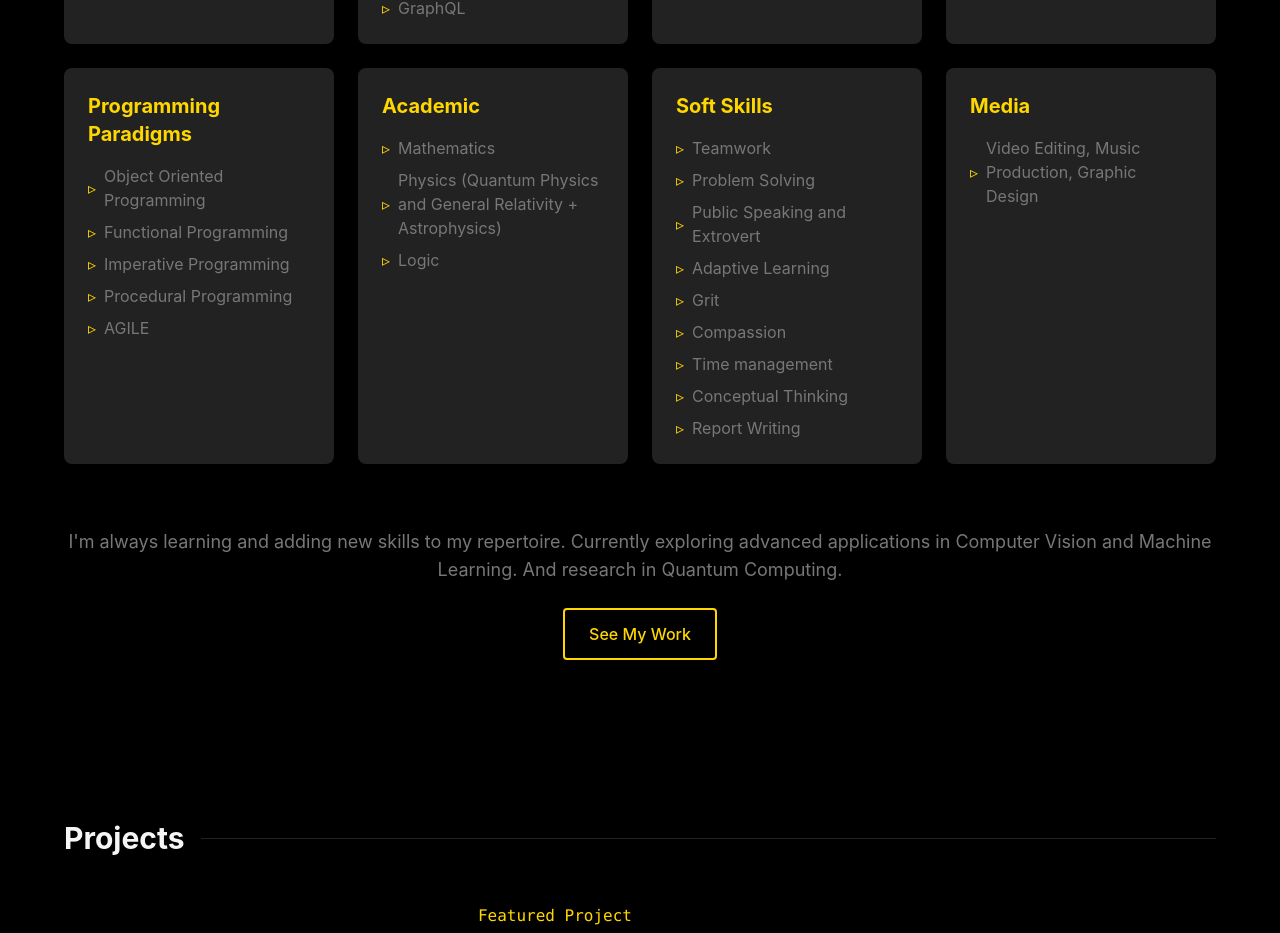
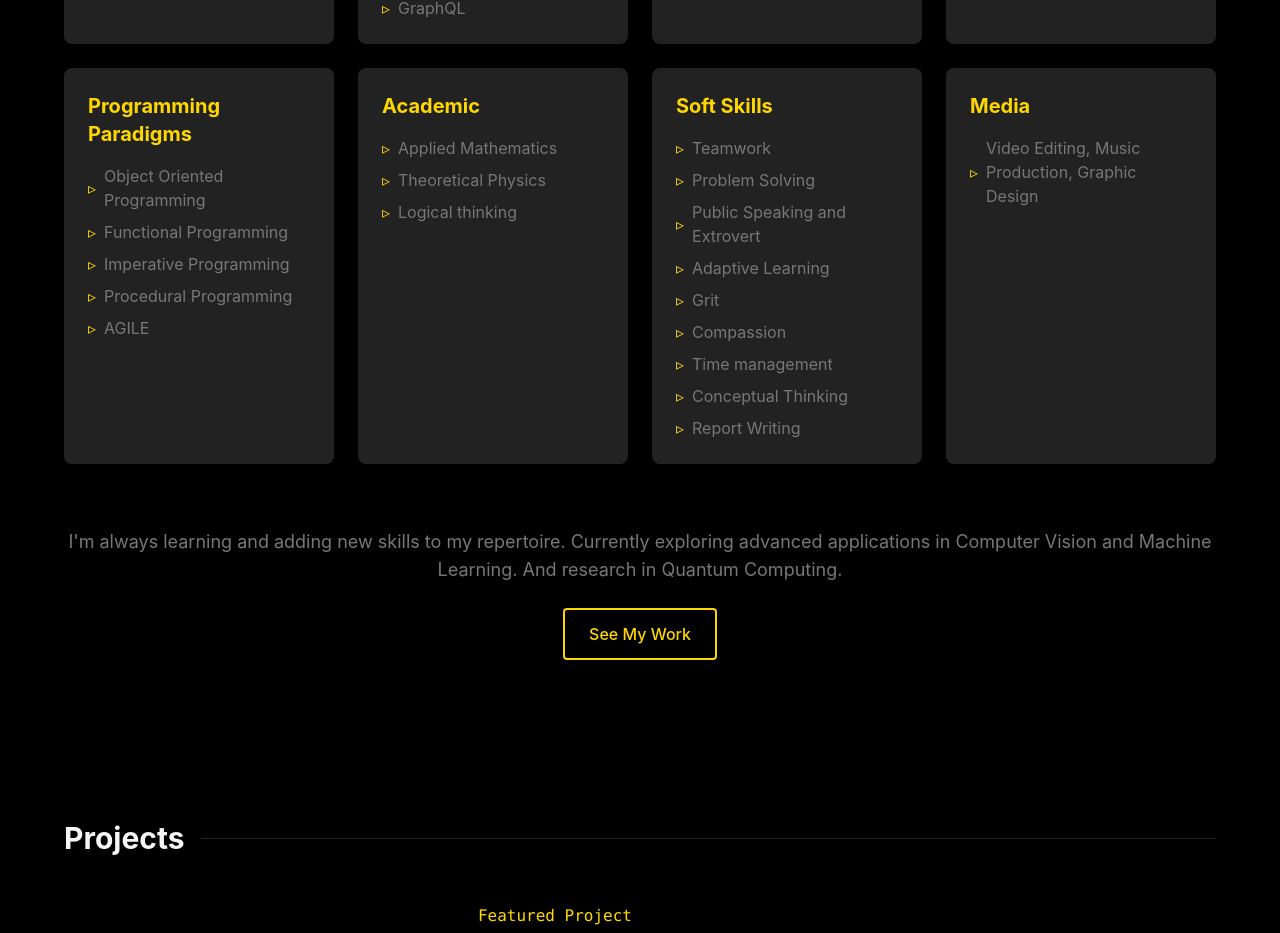
Before and after one commit to ronaldossai/Portfolio, a React (Create React App) app: page / in a window 1280 px wide. Shown: the part 2140-3073 px from the top of the page. Built offline with nearby package versions, Linux system fonts and the light colour scheme.

Commit message:
skills page refactor again

```diff
--- a/src/pages/Skills.js
+++ b/src/pages/Skills.js
@@ -25,7 +25,7 @@
     },
     {
       category: "Academic",
-      items: ["Mathematics", "Physics (Quantum Physics and General Relativity + Astrophysics)", "Logic"]
+      items: ["Applied Mathematics", "Theoretical Physics", "Logical thinking"]
     },
     {
       category: "Soft Skills",
```
